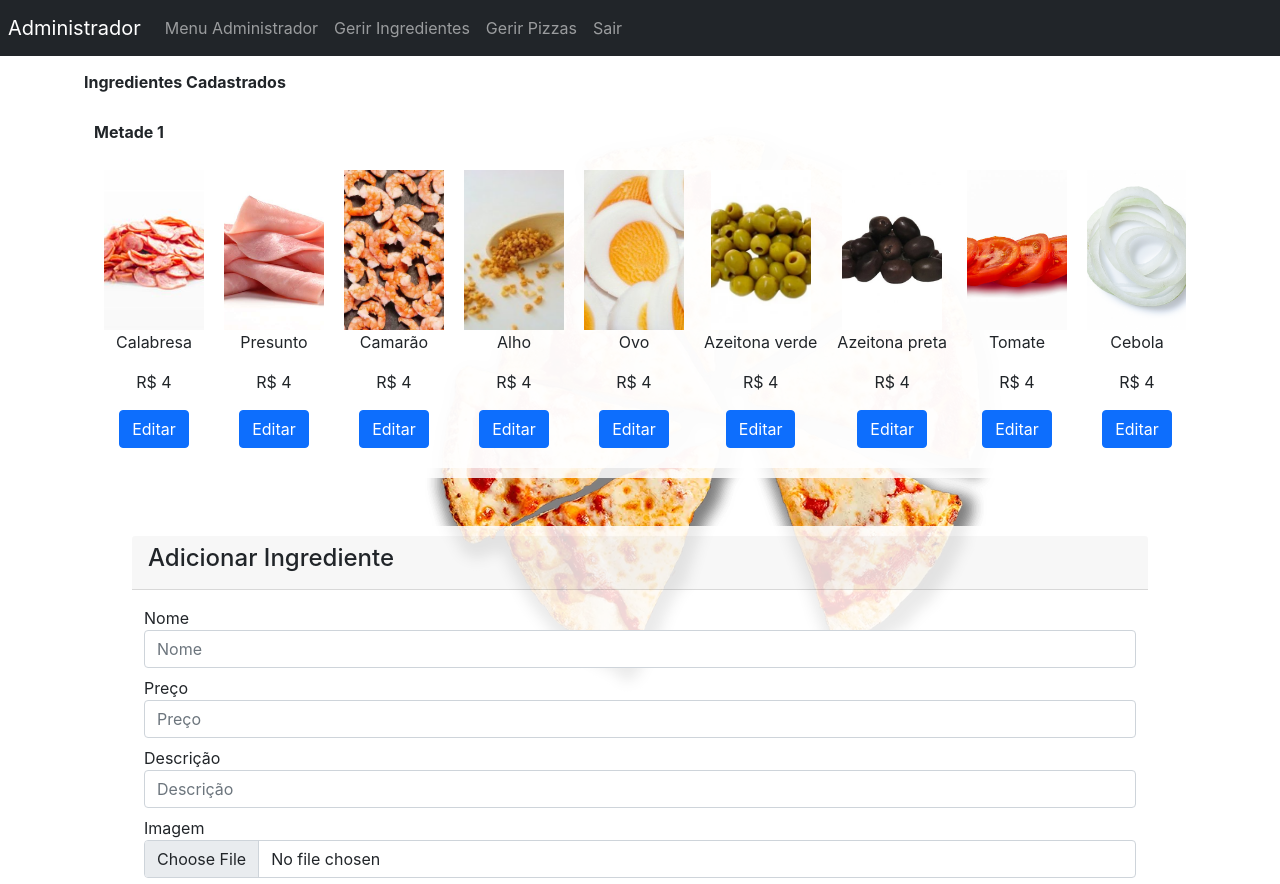
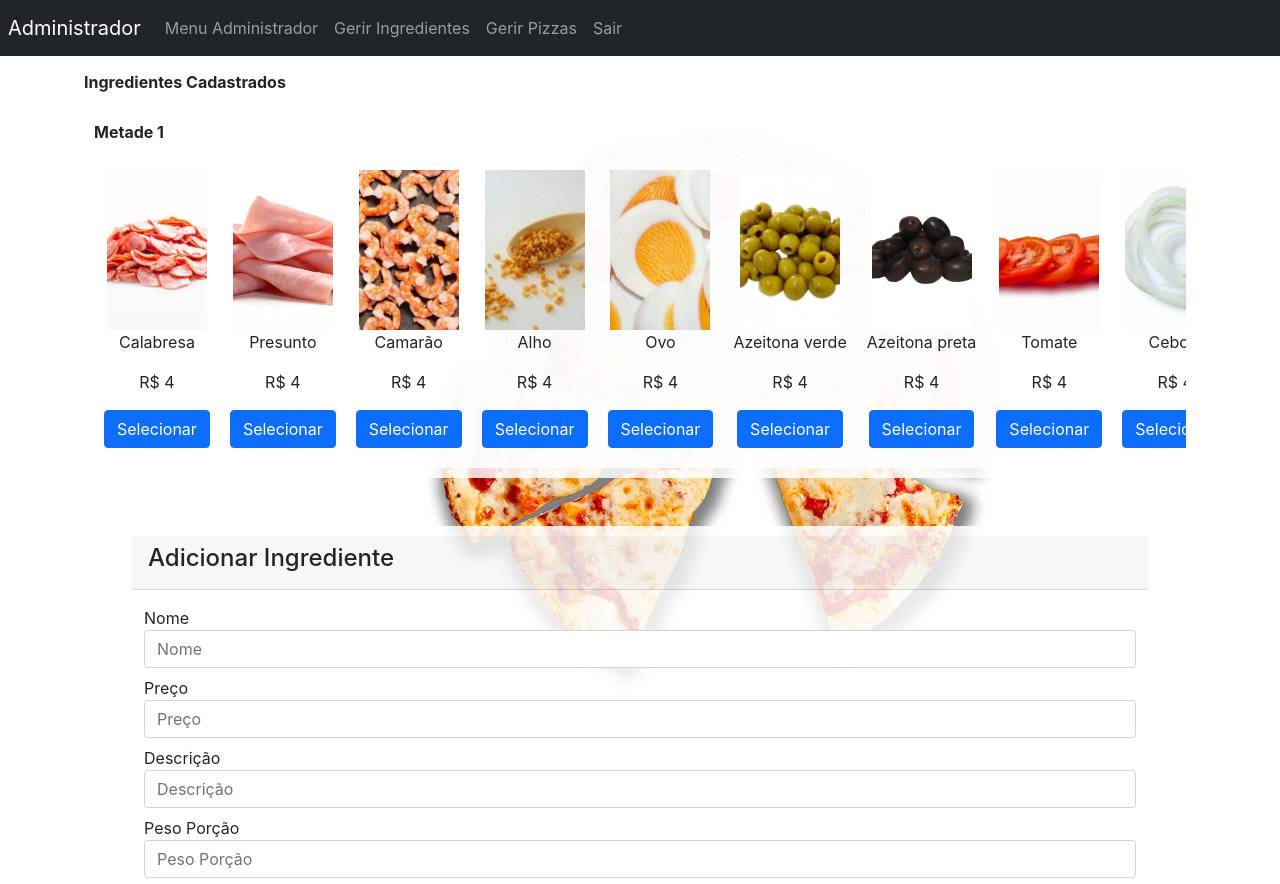
Before and after one commit to dsm-cefet-rj/ti-2022-1-grupo_8, a React (Create React App) app: page /gerir-ingredientes in a window 1280 px wide. Shown: the top 884 px of the page. Built offline with nearby package versions, Linux system fonts and the light colour scheme; a web font is replaced by a local one.

Commit message:
Melhorias na pagina Gerir Ingredientes

```diff
--- a/src/components/Admin/gerir-ingredientes.js
+++ b/src/components/Admin/gerir-ingredientes.js
@@ -1,20 +1,34 @@
 import AdminNav from "./admin-nav";
 import { ingredientes } from "../store";
-
+import { useSelector, useDispatch } from "react-redux";
+import { useState } from "react";
 
 /*
 Componente: Ingrediente
 Descrição: Componente que renderiza um ingrediente na pagina de gerir ingredientes
 */
 const Ingrediente = (props) => {
-    let { key, imagem, nome, preco } = props;
+    // Dados do ingrediente
+    let { key, imagem, nome, preco } = props.data;
+    // Controle se o ingrediente está selecionado
+    const [selecionado, setSelecionado] = useState(false);
+
+    // Dispatch do Redux
+    const dispatch = useDispatch();
+
+    // Função que seleciona um ingrediente
+    const selecionar = () => {
+        setSelecionado(!selecionado);
+    }
+
+    // Renderização do componente
     return (<>
         <div className="ingrediente">
             <img src={imagem} alt="Pizza" style={{ "width": "100px", }} />
             <br />
             <p>{nome}</p>
             <p>R$ {preco}</p>
-            <a href="#" className="btn btn-primary">Editar</a>
+            <button className="btn btn-primary" onClick={selecionar}>{selecionado ? "Desselecionar" : "Selecionar"}</button>
         </div>
     </>);
 }
@@ -24,6 +38,10 @@ Componente: GerirIngredientes
 Descrição: Componente que renderiza a página de gerenciamento de ingredientes
 */
 const GerirIngredientes = () => {
+    // Dispatch do Redux
+    const dispatch = useDispatch();
+
+    // Renderização do componente
     return (
         <>
             <AdminNav />
@@ -36,7 +54,7 @@ const GerirIngredientes = () => {
                                 <p><b>Metade 1</b></p>
                                 <div className="scrollmenu">
                                     {ingredientes.map(ingrediente => (
-                                        <Ingrediente key={ingrediente.id} imagem={ingrediente.imagem} nome={ingrediente.nome} preco={ingrediente.preco} />
+                                        <Ingrediente key={ingrediente.id} data={ingrediente} />
                                     ))}
                                 </div>
                             </div>
@@ -50,19 +68,23 @@ const GerirIngredientes = () => {
                     <form action="Administrador Gerir Ingredientes.html" method="post">
                         <div className="form-group mb-2">
                             <label htmlFor="nome">Nome</label>
-                            <input type="text" className="form-control" id="nome" name="nome" placeholder="Nome"/>
+                            <input type="text" className="form-control" id="nome" name="nome" placeholder="Nome" autoComplete="off" />
                         </div>
                         <div className="form-group mb-2">
                             <label htmlFor="preco">Preço</label>
-                            <input type="text" className="form-control" id="preco" name="preco" placeholder="Preço"/>
+                            <input type="number" className="form-control" id="preco" name="preco" placeholder="Preço" autoComplete="off" />
                         </div>
                         <div className="form-group mb-2">
                             <label htmlFor="descricao">Descrição</label>
-                            <input type="text" className="form-control" id="descricao" name="descricao" placeholder="Descrição"/>
+                            <input type="text" className="form-control" id="descricao" name="descricao" placeholder="Descrição" autoComplete="off" />
+                        </div>
+                        <div className="form-group mb-2">
+                            <label htmlFor="descricao">Peso Porção</label>
+                            <input type="number" className="form-control" id="descricao" name="descricao" placeholder="Peso Porção" min="1" max="100" autoComplete="off" />
                         </div>
                         <div className="form-group mb-2">
                             <label htmlFor="imagem">Imagem</label>
-                            <input type="file" className="form-control" id="imagem" name="imagem" placeholder="Imagem"/>
+                            <input type="file" className="form-control" id="imagem" name="imagem" placeholder="Imagem" />
                         </div>
                         <button type="submit" className="btn btn-primary">Adicionar</button>
                     </form>
```
